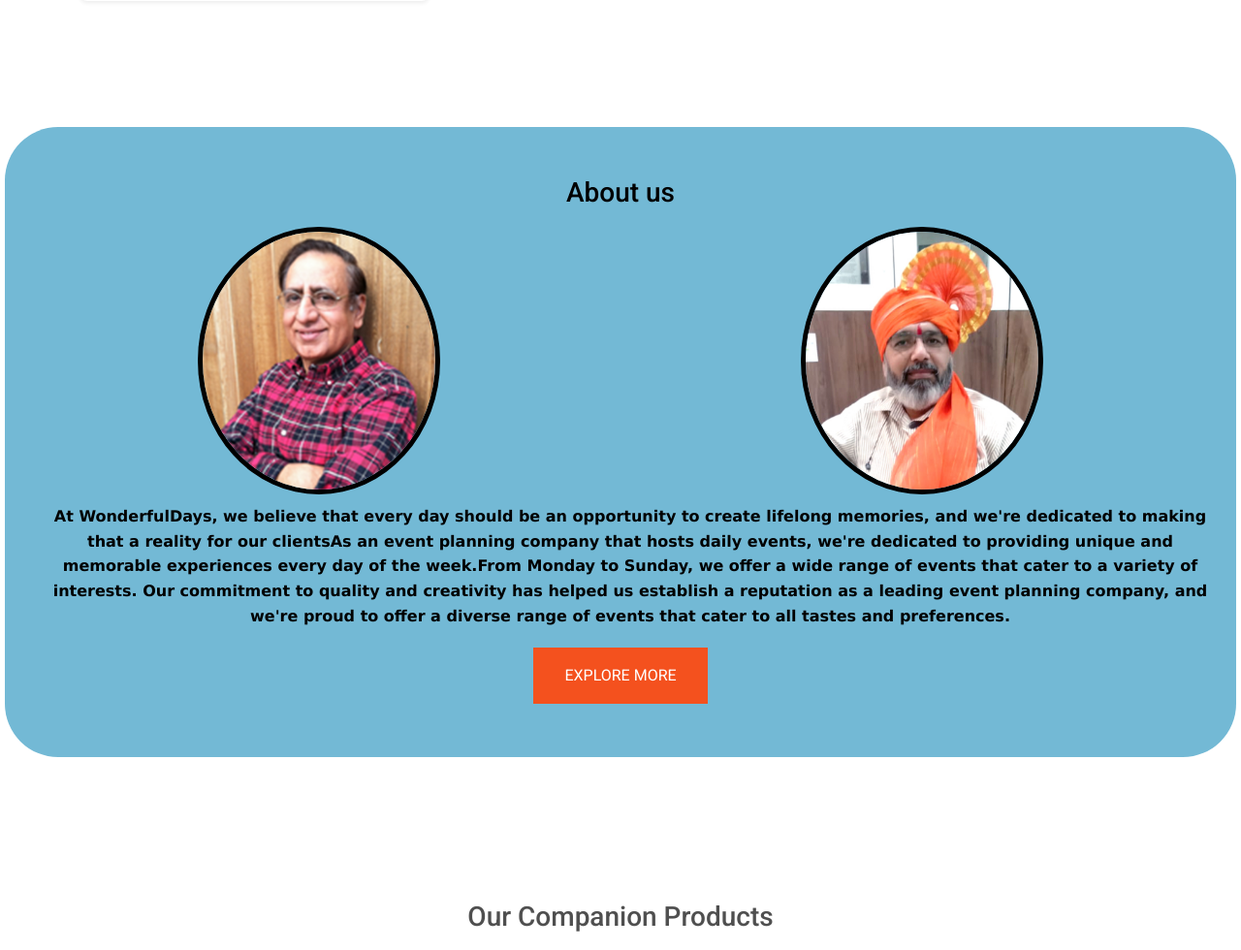
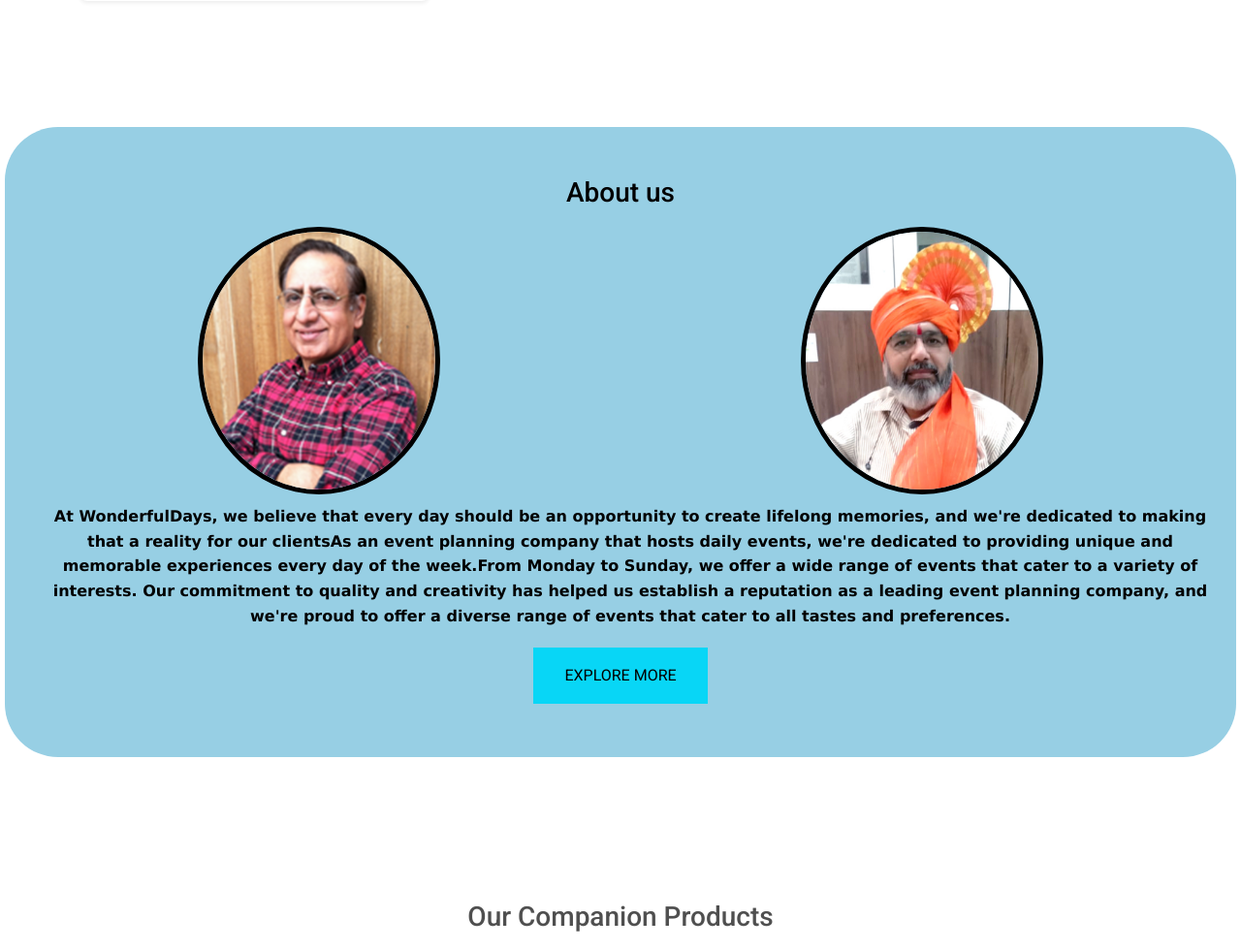
Before and after one commit to Wonderful-Days/WonderfulDays, a PHP site: page / in a window 1280 px wide. Shown: the part 2744-3724 px from the top of the page at 97% size. Run offline with PHP 8.4, Linux system fonts and the light colour scheme; some libraries are stand-ins or nearby versions.

Commit message:
Update style.css

```diff
--- a/style.css
+++ b/style.css
@@ -329,7 +329,7 @@ footer a {
   border-radius: 55px;
   margin: 5px;;
   height: 650px;
-  background-color:#73b9d5;
+  background-color:#97cfe4;
   /* width: 1500px; */
 }
 
@@ -357,9 +357,9 @@ footer a {
   .btn24:hover {opacity: 0.6}
 
   .btn24 {
-    background-color: #f4511e;
+    background-color: #08d6f6;
     border: none;
-    color: white;
+    color: rgb(0, 0, 0);
     padding: 16px 32px;
     text-align: center;
     font-size: 16px;
```
